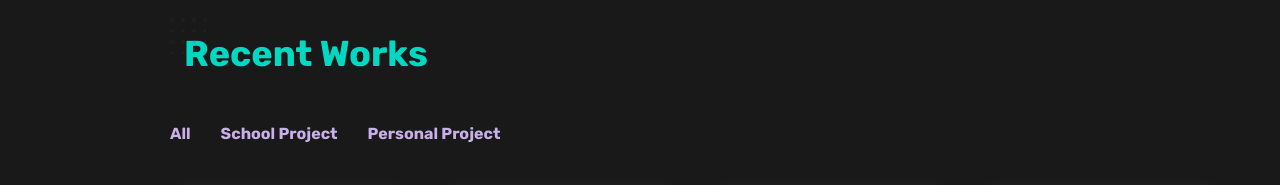
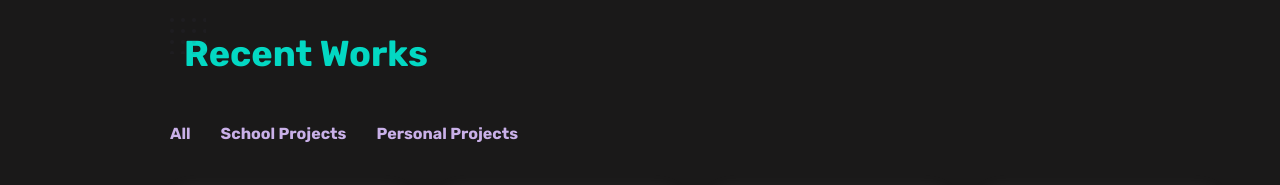
Before and after one commit to patriciaong977/patriciaong, a React (Create React App) app: page / in a window 1280 px wide. Shown: the part 2640-2825 px from the top of the page. Built offline with nearby package versions, Linux system fonts and the light colour scheme; grey boxes are pictures that could not be loaded.

Commit message:
Minor changes.

```diff
--- a/src/components/portfolio/Portfolio.jsx
+++ b/src/components/portfolio/Portfolio.jsx
@@ -17,8 +17,8 @@ const Portfolio = () => {
 
       <div className="work__filters">
         <span className="work__item" onClick={() => setItems(Menu)}>All</span>
-        <span className="work__item" onClick={() => filterItem("School")}>School Project</span>
-        <span className="work__item" onClick={() => filterItem("Personal")}>Personal Project</span>
+        <span className="work__item" onClick={() => filterItem("School")}>School Projects</span>
+        <span className="work__item" onClick={() => filterItem("Personal")}>Personal Projects</span>
         {/* <span className="work__item" onClick={() => filterItem("Photography")}>Photography</span> */}
       </div>
 
```
